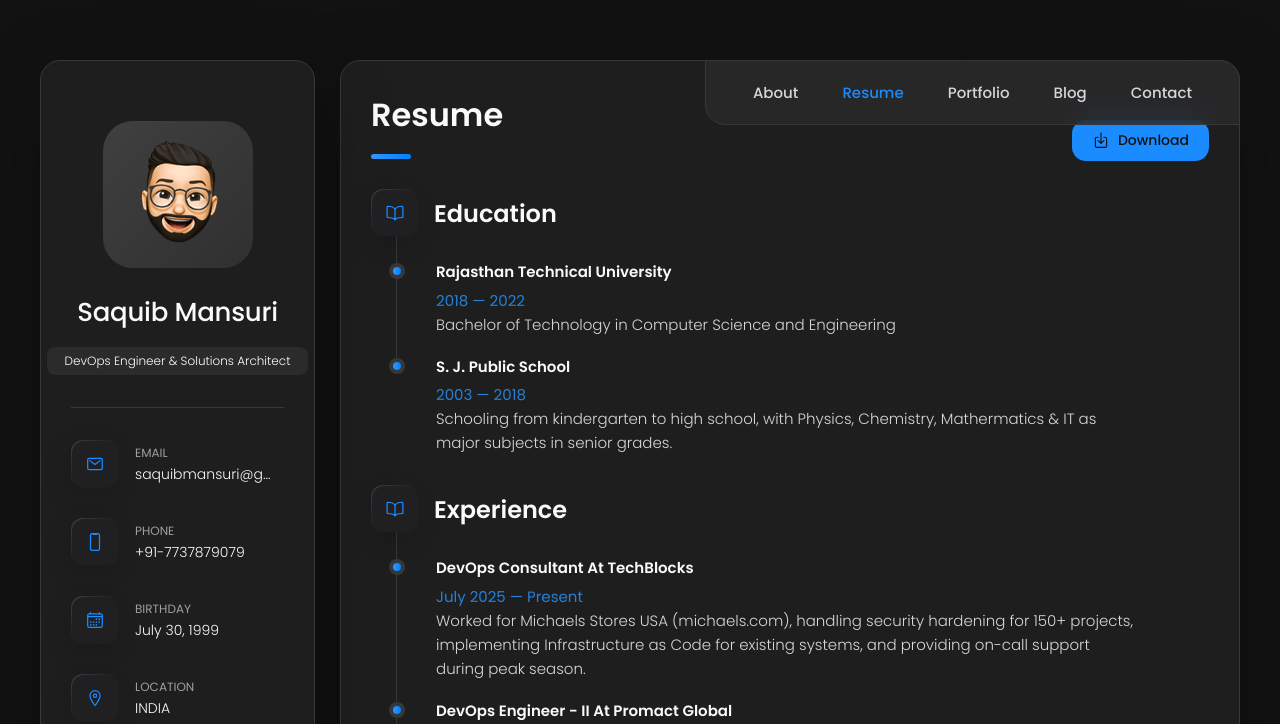
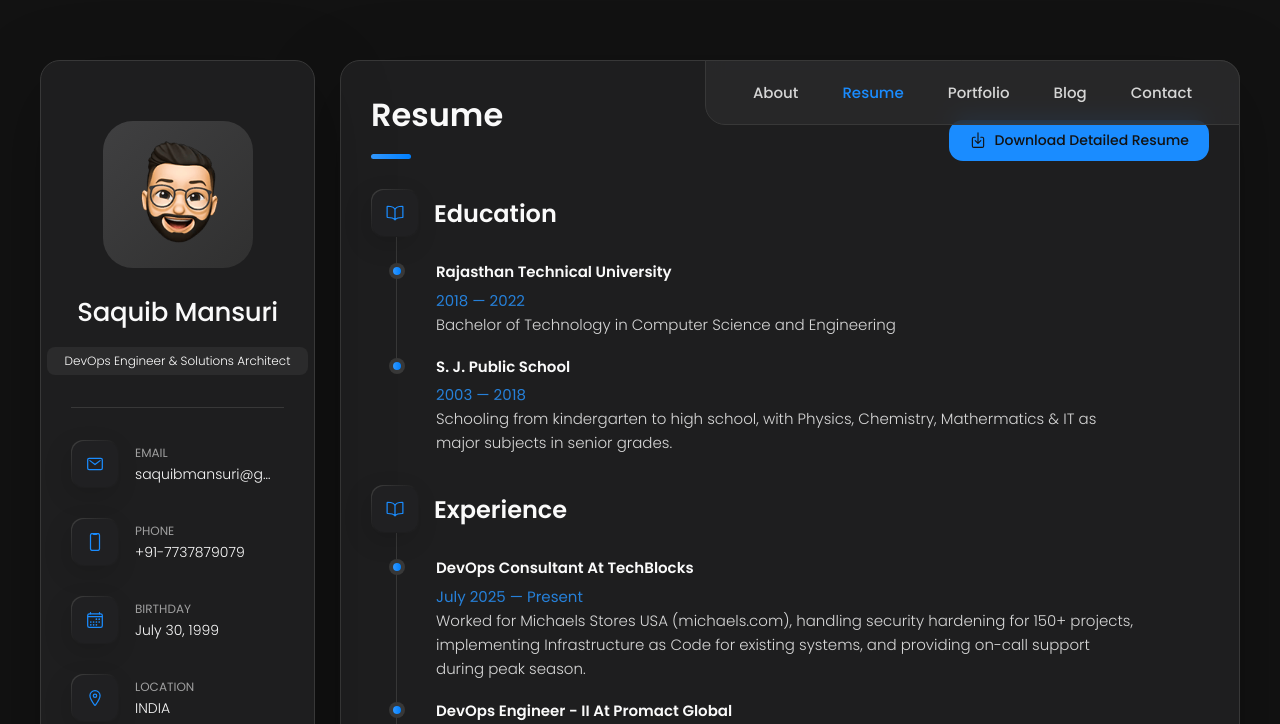
Before and after one commit to saquibmansuri/saquibmansuri, a plain HTML site: page personal-portfolio/index.html in a window 1280 px wide. Both pictures are taken after a click on the button "Resume". Shown: the top 724 px of the page. Drawn offline with nearby package versions, Linux system fonts and the light colour scheme.

Commit message:
Adds download detailed resume text

```diff
--- a/personal-portfolio/index.html
+++ b/personal-portfolio/index.html
@@ -566,7 +566,7 @@
                 name="download-outline"
                 style="font-size: 18px"
               ></ion-icon>
-              <span>Download</span>
+              <span>Download Detailed Resume</span>
             </a>
           </header>
 
```
